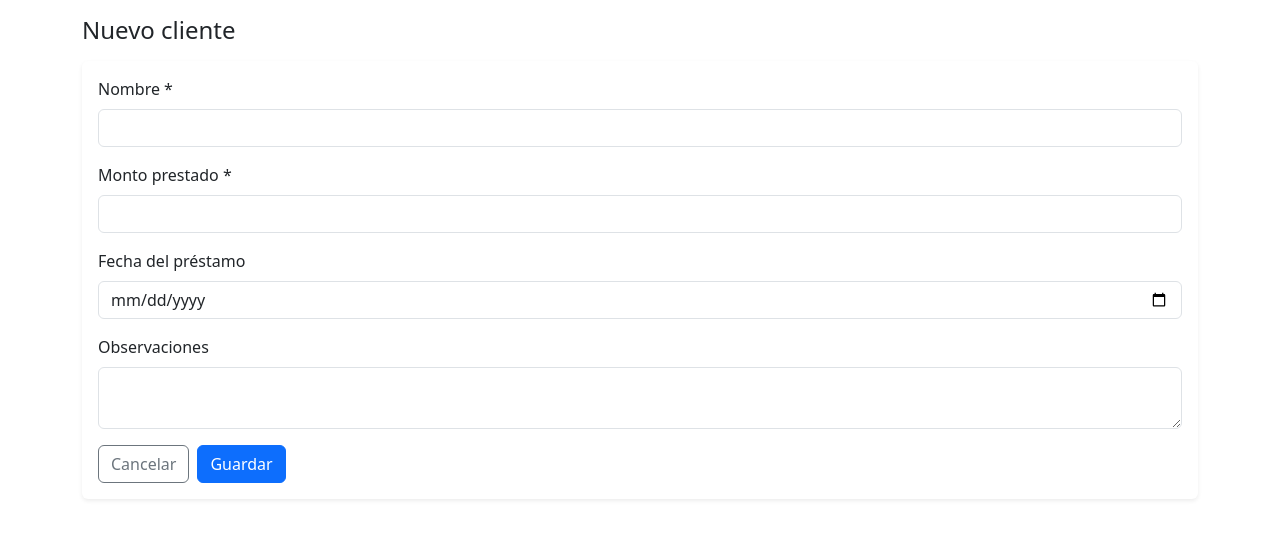
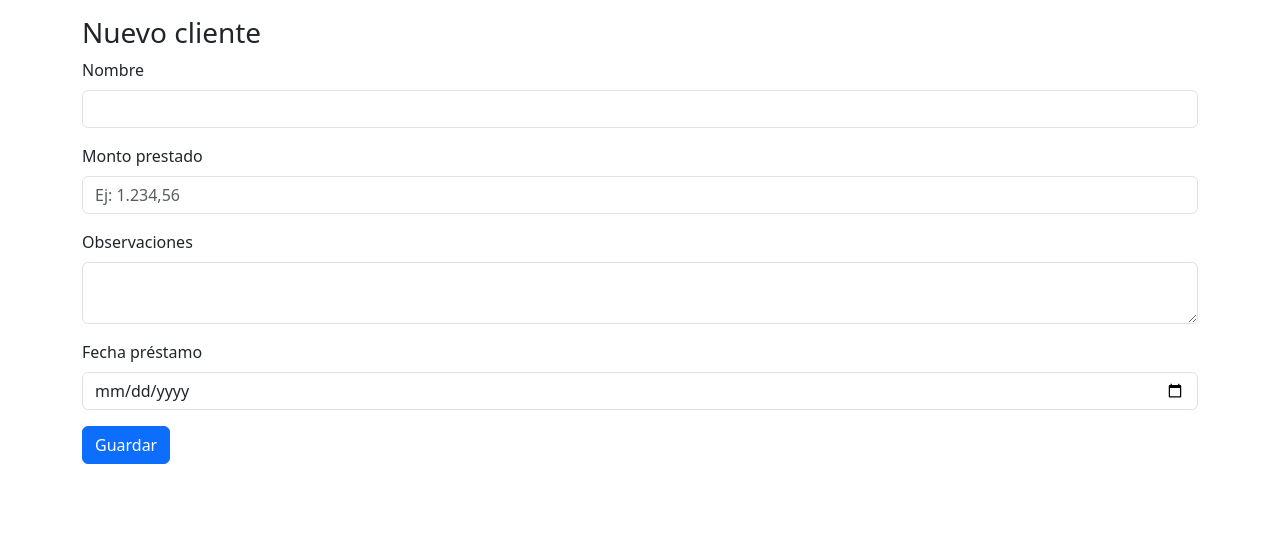
Before and after one commit to luisrobles062/ruta-cobros-app, a Flask app: page /clientes/nuevo in a window 1280 px wide. Shown: the part 56-595 px from the top of the page. Run offline with Flask 3, Linux system fonts and the light colour scheme; a user stored in the database is signed in; data that the repository does not hold is empty; some libraries are stand-ins or nearby versions.

Commit message:
Update nuevo.html

```diff
--- a/templates/nuevo.html
+++ b/templates/nuevo.html
@@ -1,31 +1,23 @@
-{% extends "base.html" %}
-{% block title %}Nuevo cliente - Ruta de Cobros{% endblock %}
+{% extends 'base.html' %}
 {% block content %}
-<h1 class="h4 mb-3">Nuevo cliente</h1>
-<div class="card border-0 shadow-sm">
-  <div class="card-body">
-    <form method="POST" action="{{ url_for('cliente_nuevo') }}">
+<h3>Nuevo cliente</h3>
+<form method="post">
   <div class="mb-3">
-        <label class="form-label">Nombre *</label>
-        <input name="nombre" class="form-control" required>
+    <label class="form-label">Nombre</label>
+    <input class="form-control" name="nombre" required>
   </div>
   <div class="mb-3">
-        <label class="form-label">Monto prestado *</label>
-        <input name="monto_prestado" class="form-control" type="number" step="0.01" min="0" required>
-      </div>
-      <div class="mb-3">
-        <label class="form-label">Fecha del préstamo</label>
-        <input name="fecha_prestamo" class="form-control" type="date" placeholder="AAAA-MM-DD">
+    <label class="form-label">Monto prestado</label>
+    <input class="form-control" name="monto_prestado" required placeholder="Ej: 1.234,56">
   </div>
   <div class="mb-3">
     <label class="form-label">Observaciones</label>
-        <textarea name="observaciones" class="form-control" rows="2"></textarea>
+    <textarea class="form-control" name="observaciones"></textarea>
   </div>
-      <div class="d-flex gap-2">
-        <a class="btn btn-outline-secondary" href="{{ url_for('home') }}">Cancelar</a>
+  <div class="mb-3">
+    <label class="form-label">Fecha préstamo</label>
+    <input type="date" class="form-control" name="fecha_prestamo">
+  </div>
   <button class="btn btn-primary">Guardar</button>
-      </div>
 </form>
-  </div>
-</div>
 {% endblock %}
```
Lines whose indentation alone changed are shown as unchanged.
